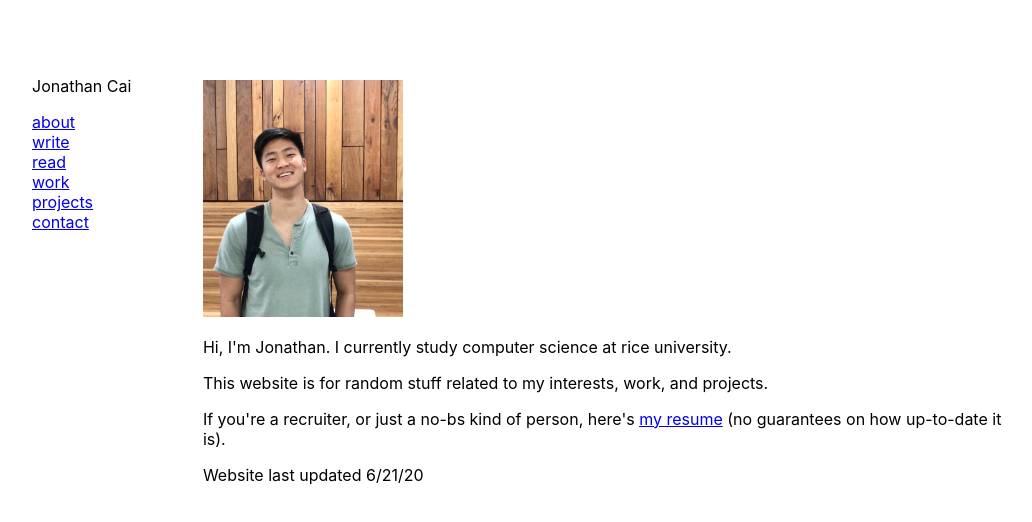
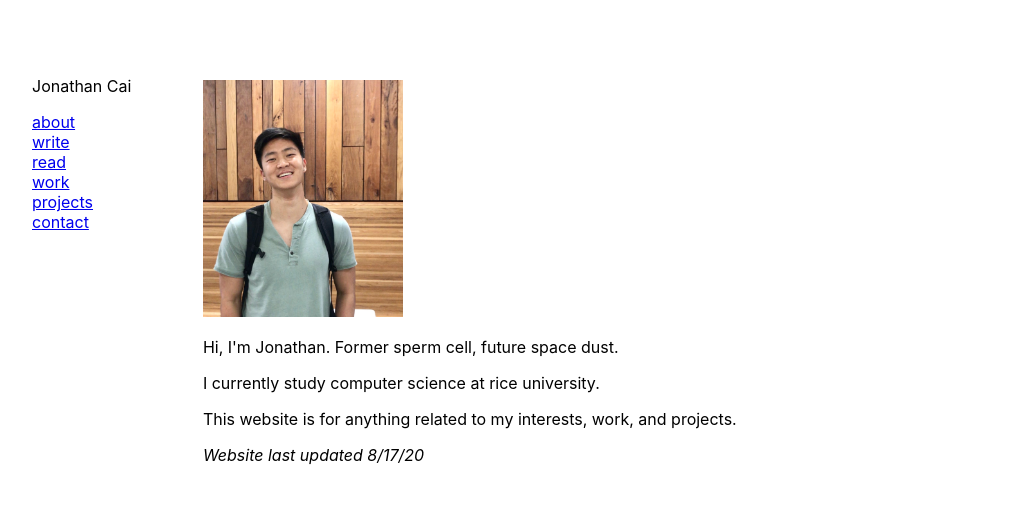
Before and after one commit to jonathancai11/min-portfolio, a React (Create React App) app: page /about in a window 1280 px wide. Shown: the top 522 px of the page, without its empty margins (136-1168 px from the left). Built offline with nearby package versions, Linux system fonts and the light colour scheme.

Commit message:
slight modifications

```diff
--- a/src/components/About/About.js
+++ b/src/components/About/About.js
@@ -1,5 +1,4 @@
 import React from 'react';
-import pdf from '../../files/jonathan_cai_resume.pdf';
 import pic from '../../files/me.jpg'
 import './About.css'
 
@@ -8,10 +7,10 @@ export default function About(props) {
         <div className="AboutPage">
             <img src={pic} className="Picture"/>
             <div>
-                <p>Hi, I'm Jonathan. I currently study computer science at rice university.</p>
-                <p>This website is for random stuff related to my interests, work, and projects.</p>
-                <p>If you're a recruiter, or just a no-bs kind of person, here's <a target="_blank" rel="noopener noreferrer" href={pdf}>my resume</a> (no guarantees on how up-to-date it is).</p>
-                <p>Website last updated 6/21/20</p>
+                <p>Hi, I'm Jonathan. Former sperm cell, future space dust.</p>
+                <p>I currently study computer science at rice university.</p>
+                <p>This website is for anything related to my interests, work, and projects.</p>
+                <i>Website last updated 8/17/20</i>
             </div>
         </div>
     )
--- a/src/components/Projects/Projects.js
+++ b/src/components/Projects/Projects.js
@@ -6,7 +6,7 @@ import projectData from '../../data/projects.json';
 export default function Projects(props) {
 
     return (
-        <div>
+        <div style={{fontSize: 16}}>
             <p>Below is every (software) project I've ever worked on.</p>
 
             <p>Evidently, I've done a lot of things that I now look back on as dumb: stuff
--- a/src/components/Work/Work.js
+++ b/src/components/Work/Work.js
@@ -5,7 +5,7 @@ export default function Work(props) {
     return (
         <div>
             <p>
-                I've been working as a software engineer (internships so far) - previously facebook, jpmorgan chase, sihua technologies (small startup in cupertino).
+                I've been working as a software engineer (3 internships so far) at facebook, jpmorgan chase, sihua technologies (small startup in cupertino).
             </p>
 
             <p>
```
